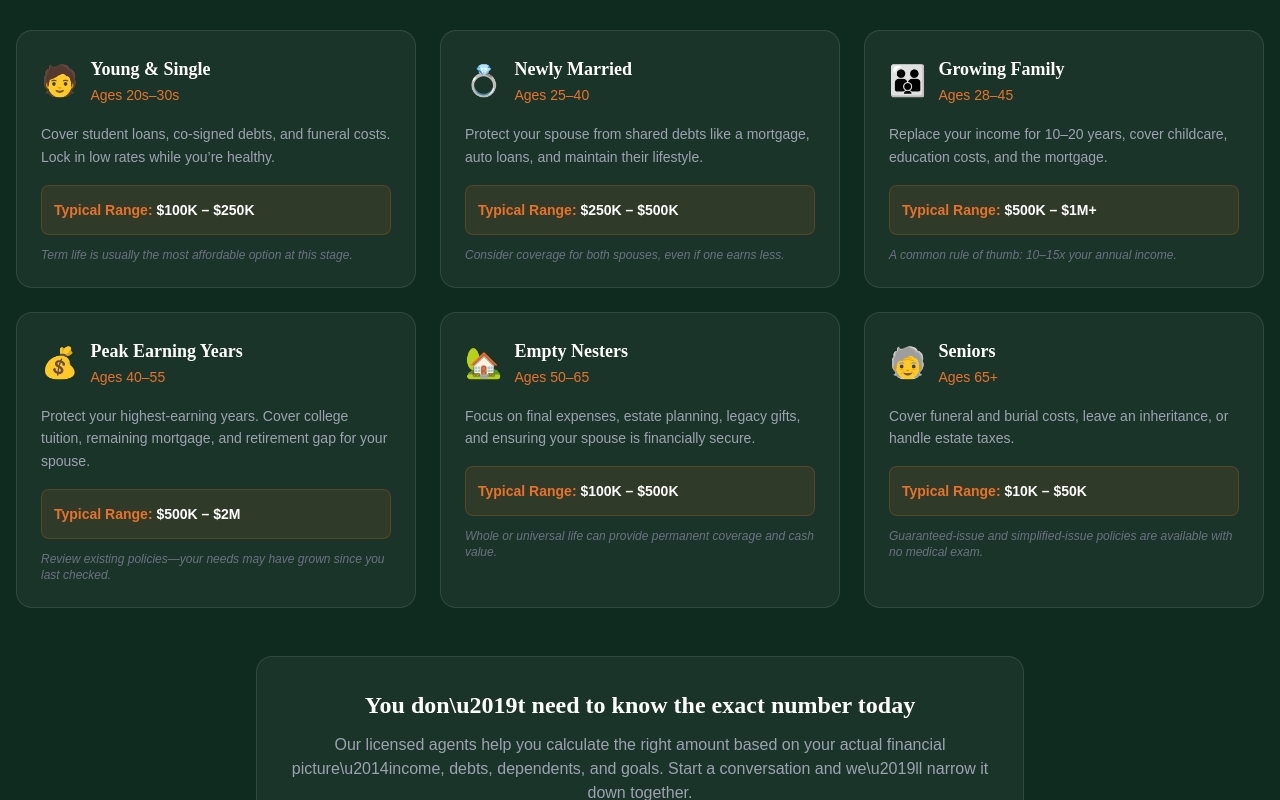
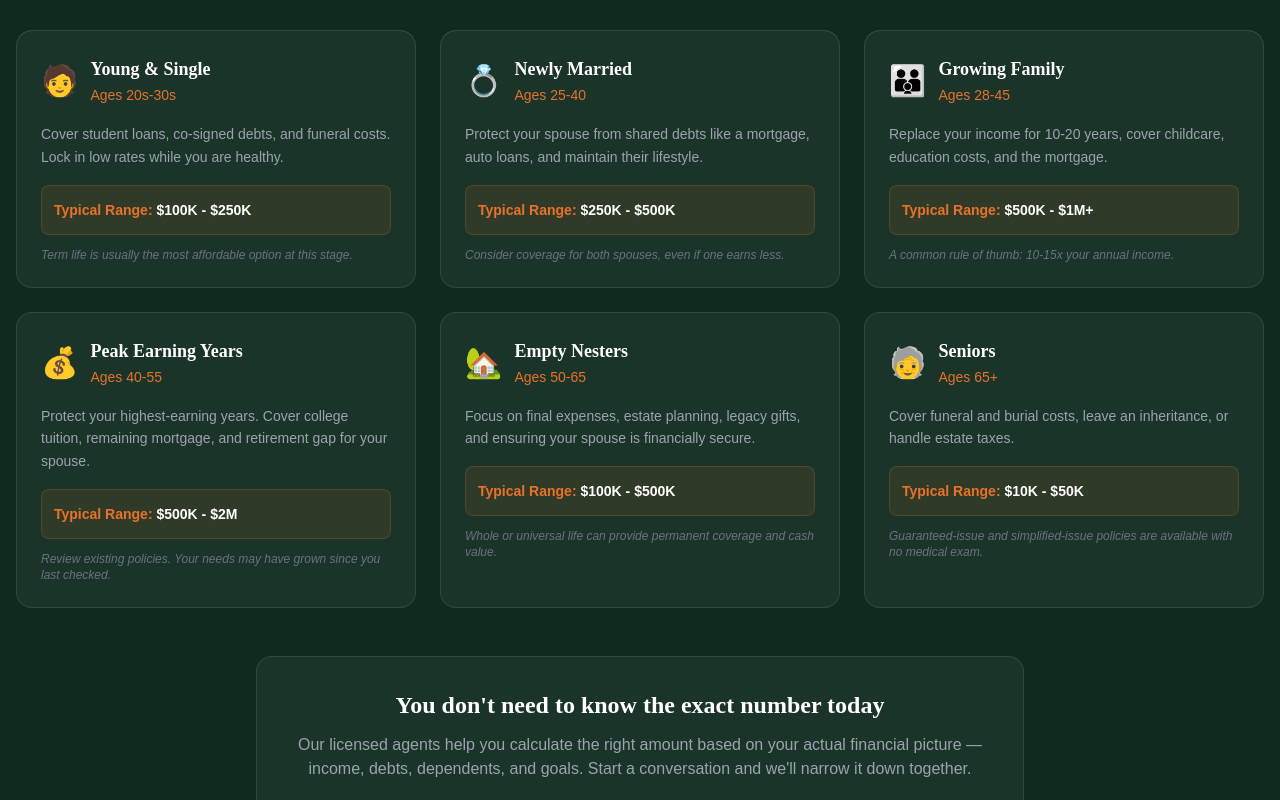
Before and after one commit to robertgrant-arch/selectquote-life-v2, a Next.js app: page / in a window 1280 px wide. Shown: the part 2000-2800 px from the top of the page. Built offline with nearby package versions, Linux system fonts and the light colour scheme.

Commit message:
Fix unicode encoding in CoverageNeeds

```diff
--- a/components/CoverageNeeds.tsx
+++ b/components/CoverageNeeds.tsx
@@ -4,42 +4,42 @@ import { useModal } from '@/context/ModalContext';
 const scenarios = [
   {
     stage: 'Young & Single',
-    age: '20s\u201330s',
+    age: '20s-30s',
     icon: '\u{1F9D1}',
-    needs: 'Cover student loans, co-signed debts, and funeral costs. Lock in low rates while you\u2019re healthy.',
-    range: '$100K \u2013 $250K',
+    needs: 'Cover student loans, co-signed debts, and funeral costs. Lock in low rates while you are healthy.',
+    range: '$100K - $250K',
     tip: 'Term life is usually the most affordable option at this stage.',
   },
   {
     stage: 'Newly Married',
-    age: '25\u201340',
+    age: '25-40',
     icon: '\u{1F48D}',
     needs: 'Protect your spouse from shared debts like a mortgage, auto loans, and maintain their lifestyle.',
-    range: '$250K \u2013 $500K',
+    range: '$250K - $500K',
     tip: 'Consider coverage for both spouses, even if one earns less.',
   },
   {
     stage: 'Growing Family',
-    age: '28\u201345',
+    age: '28-45',
     icon: '\u{1F46A}',
-    needs: 'Replace your income for 10\u201320 years, cover childcare, education costs, and the mortgage.',
-    range: '$500K \u2013 $1M+',
-    tip: 'A common rule of thumb: 10\u201315x your annual income.',
+    needs: 'Replace your income for 10-20 years, cover childcare, education costs, and the mortgage.',
+    range: '$500K - $1M+',
+    tip: 'A common rule of thumb: 10-15x your annual income.',
   },
   {
     stage: 'Peak Earning Years',
-    age: '40\u201355',
+    age: '40-55',
     icon: '\u{1F4B0}',
     needs: 'Protect your highest-earning years. Cover college tuition, remaining mortgage, and retirement gap for your spouse.',
-    range: '$500K \u2013 $2M',
-    tip: 'Review existing policies\u2014your needs may have grown since you last checked.',
+    range: '$500K - $2M',
+    tip: 'Review existing policies. Your needs may have grown since you last checked.',
   },
   {
     stage: 'Empty Nesters',
-    age: '50\u201365',
+    age: '50-65',
     icon: '\u{1F3E1}',
     needs: 'Focus on final expenses, estate planning, legacy gifts, and ensuring your spouse is financially secure.',
-    range: '$100K \u2013 $500K',
+    range: '$100K - $500K',
     tip: 'Whole or universal life can provide permanent coverage and cash value.',
   },
   {
@@ -47,7 +47,7 @@ const scenarios = [
     age: '65+',
     icon: '\u{1F9D3}',
     needs: 'Cover funeral and burial costs, leave an inheritance, or handle estate taxes.',
-    range: '$10K \u2013 $50K',
+    range: '$10K - $50K',
     tip: 'Guaranteed-issue and simplified-issue policies are available with no medical exam.',
   },
 ];
@@ -61,7 +61,7 @@ export default function CoverageNeeds() {
           <span className="text-[#e8722a] text-sm font-semibold uppercase tracking-wider">Coverage Guide</span>
           <h2 className="text-4xl md:text-5xl font-bold mt-4 text-white">How Much Life Insurance Do I Need?</h2>
           <p className="text-gray-400 mt-4 max-w-2xl mx-auto text-lg">
-            There\u2019s no single right answer. The amount you need depends on your life stage, debts, income, and who relies on you. Here\u2019s a starting point.
+            There is no single right answer. The amount you need depends on your life stage, debts, income, and who relies on you. Here is a starting point.
           </p>
         </div>
 
@@ -87,9 +87,9 @@ export default function CoverageNeeds() {
 
         <div className="mt-12 text-center">
           <div className="bg-white/5 border border-white/10 rounded-2xl p-8 max-w-3xl mx-auto">
-            <h3 className="text-2xl font-bold text-white mb-3">You don\u2019t need to know the exact number today</h3>
+            <h3 className="text-2xl font-bold text-white mb-3">You don't need to know the exact number today</h3>
             <p className="text-gray-400 mb-6">
-              Our licensed agents help you calculate the right amount based on your actual financial picture\u2014income, debts, dependents, and goals. Start a conversation and we\u2019ll narrow it down together.
+              Our licensed agents help you calculate the right amount based on your actual financial picture &mdash; income, debts, dependents, and goals. Start a conversation and we'll narrow it down together.
             </p>
             <button onClick={openModal} className="px-8 py-4 bg-[#e8722a] hover:bg-[#d4611f] text-white font-bold rounded-xl text-lg transition-all">
               Estimate My Coverage
```
